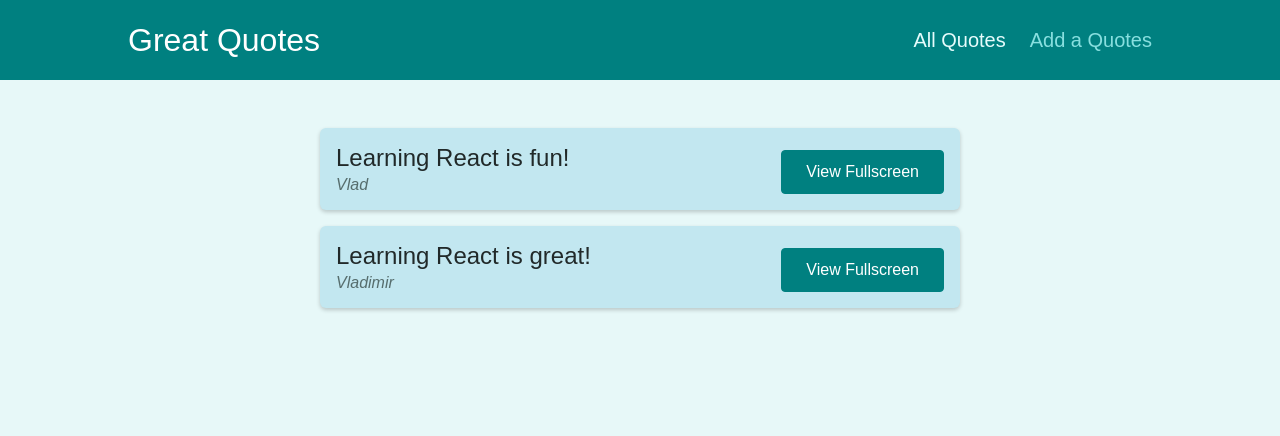
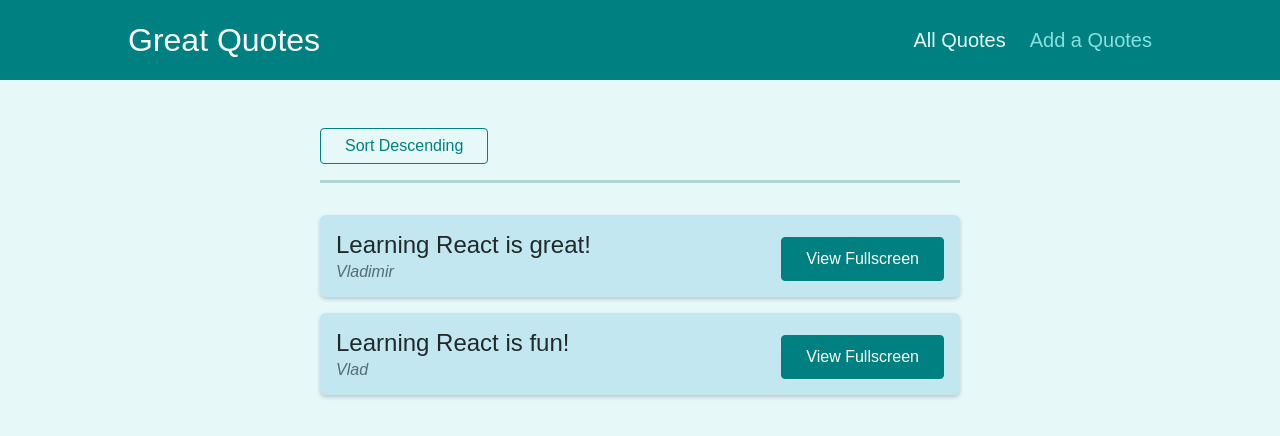
Before and after one commit to kononiaka/react-complete-guide, a React (Create React App) app in the folder react-router-practice/: page /quotes in a window 1280 px wide. Shown: the top 436 px of the page. Built offline with nearby package versions, Linux system fonts and the light colour scheme.

Commit message:
sorting of quotes was added

```diff
--- a/react-router-practice/src/App.js
+++ b/react-router-practice/src/App.js
@@ -3,6 +3,7 @@ import QuotesDetail from './pages/QuotesDetail';
 import AllQuotes from "./pages/AllQuotes";
 import NewQuote from "./pages/NewQuote";
 import Layout from "./components/layout/Layout";
+import NotFound from './pages/NotFound';
 
 function App() {
   return (
@@ -14,6 +15,7 @@ function App() {
         <Route path="/quotes" exact><AllQuotes></AllQuotes></Route>
         <Route path="/quotes/:quoteId"><QuotesDetail></QuotesDetail></Route>
         <Route path="/new-quote"><NewQuote></NewQuote></Route>
+        <Route path='*'><NotFound></NotFound></Route>
       </Switch>
     </Layout>
   );
--- a/react-router-practice/src/components/quotes/QuoteForm.js
+++ b/react-router-practice/src/components/quotes/QuoteForm.js
@@ -1,4 +1,5 @@
-import { useRef } from 'react';
+import { Fragment, useRef, useState } from 'react';
+import { Prompt } from 'react-router-dom';
 
 import Card from '../UI/Card';
 import LoadingSpinner from '../UI/LoadingSpinner';
@@ -7,6 +8,8 @@ import classes from './QuoteForm.module.css';
 const QuoteForm = (props) => {
   const authorInputRef = useRef();
   const textInputRef = useRef();
+
+  const [isEntering, setIsEntering] = useState(false);
 
   function submitFormHandler(event) {
     event.preventDefault();
@@ -19,9 +22,19 @@ const QuoteForm = (props) => {
     props.onAddQuote({ author: enteredAuthor, text: enteredText });
   }
 
+  const onSubmitHandler = () => {
+    setIsEntering(false);
+  };
+
+  const onFocusHandler = () => {
+    setIsEntering(true);
+  };
+
   return (
+    <Fragment>
+      <Prompt when={isEntering} message={(location) => 'Are you sure you want to leave this page?'}></Prompt>
       <Card>
-      <form className={classes.form} onSubmit={submitFormHandler}>
+        <form onFocus={onFocusHandler} className={classes.form} onSubmit={submitFormHandler}>
           {props.isLoading && (
             <div className={classes.loading}>
               <LoadingSpinner />
@@ -37,10 +50,11 @@ const QuoteForm = (props) => {
             <textarea id='text' rows='5' ref={textInputRef}></textarea>
           </div>
           <div className={classes.actions}>
-          <button className='btn'>Add Quote</button>
+            <button onClick={onSubmitHandler} className='btn'>Add Quote</button>
           </div>
         </form>
       </Card>
+    </Fragment>
   );
 };
 
--- a/react-router-practice/src/components/quotes/QuoteItem.js
+++ b/react-router-practice/src/components/quotes/QuoteItem.js
@@ -1,6 +1,8 @@
+import { Link } from 'react-router-dom';
 import classes from './QuoteItem.module.css';
 
 const QuoteItem = (props) => {
+
   return (
     <li className={classes.item}>
       <figure>
@@ -9,9 +11,9 @@ const QuoteItem = (props) => {
         </blockquote>
         <figcaption>{props.author}</figcaption>
       </figure>
-      <a className='btn'>
+      <Link className='btn' to={`/quotes/${props.id}`}>
         View Fullscreen
-      </a>
+      </Link>
     </li>
   );
 };
--- a/react-router-practice/src/components/quotes/QuoteList.js
+++ b/react-router-practice/src/components/quotes/QuoteList.js
@@ -1,13 +1,40 @@
 import { Fragment } from 'react';
+import { useHistory, useLocation } from 'react-router-dom';
 
 import QuoteItem from './QuoteItem';
 import classes from './QuoteList.module.css';
 
+const sortQuotes = (quotes, ascending) => {
+  return quotes.sort((quoteA, quoteB) => {
+    if (ascending) {
+      return quoteA.id > quoteB.id ? 1 : -1;
+    } else {
+      return quoteA.id < quoteB.id ? 1 : -1;
+    }
+  });
+};
+
 const QuoteList = (props) => {
+  const history = useHistory();
+  const location = useLocation();
+
+  const queryParams = new URLSearchParams(location.search);
+
+  const isAscending = queryParams.get("sort") === "asc";
+
+  const sortedQuotes = sortQuotes(props.quotes, isAscending);
+
+  const changeSortingHandler = () => {
+    history.push('/quotes?sort=' + (isAscending ? "desc" : "asc"));
+  };
+
   return (
     <Fragment>
+      <div onClick={changeSortingHandler} className={classes.sorting}>
+        <button>Sort {isAscending ? "Ascending" : "Descending"}</button>
+      </div>
       <ul className={classes.list}>
-        {props.quotes.map((quote) => (
+        {sortedQuotes.map((quote) => (
           <QuoteItem
             key={quote.id}
             id={quote.id}
--- a/react-router-practice/src/pages/NewQuote.js
+++ b/react-router-practice/src/pages/NewQuote.js
@@ -1,8 +1,14 @@
+import { useHistory } from 'react-router-dom';
+
 import QuoteForm from './../components/quotes/QuoteForm';
 
 const NewQuote = () => {
+    const history = useHistory();
+
     const addQuoteHandler = (quoteData) => {
         console.log(quoteData);
+
+        history.push('/quotes');
     };
 
     return (
--- /dev/null
+++ b/react-router-practice/src/pages/NotFound.js
@@ -0,0 +1,9 @@
+const NotFound = () => {
+    return (
+        <div className="centered">
+            <p>Page Not Found!</p>
+        </div>
+    );
+};
+
+export default NotFound;
--- a/react-router-practice/src/pages/QuotesDetail.js
+++ b/react-router-practice/src/pages/QuotesDetail.js
@@ -1,12 +1,24 @@
 import { Route, useParams } from "react-router-dom";
 import Comments from '../components/comments/Comments';
+import HighlightedQuote from './../components/quotes/HighlightedQuote';
+
+const DUMMY_QUOTES = [
+    { id: 'q1', author: "Vlad", text: 'Learning React is fun!' },
+    { id: 'q2', author: "Vladimir", text: 'Learning React is great!' }
+];
 
 const QuoteDetail = () => {
     const params = useParams();
+
+    const quote = DUMMY_QUOTES.find(quote => quote.id === params.quoteId);
+
+    if (!quote) {
+        return <p>No quote!</p>;
+    }
+
     return (
         <section>
-            <h1>Quote Detail Page</h1>
-            <p>{params.quoteId}</p>
+            <HighlightedQuote author={quote.author} text={quote.text} />
             <Route path={`/quotes/${params.quoteId}/comments`}>
                 <Comments />
             </Route>
```
Lines whose indentation alone changed are shown as unchanged.
